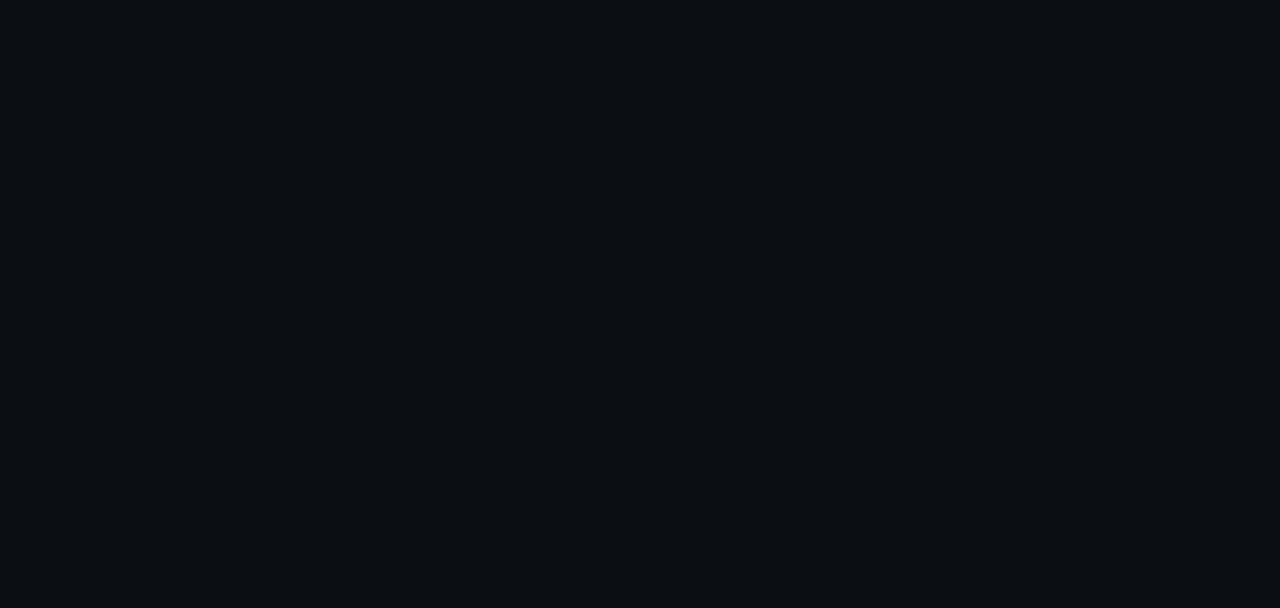
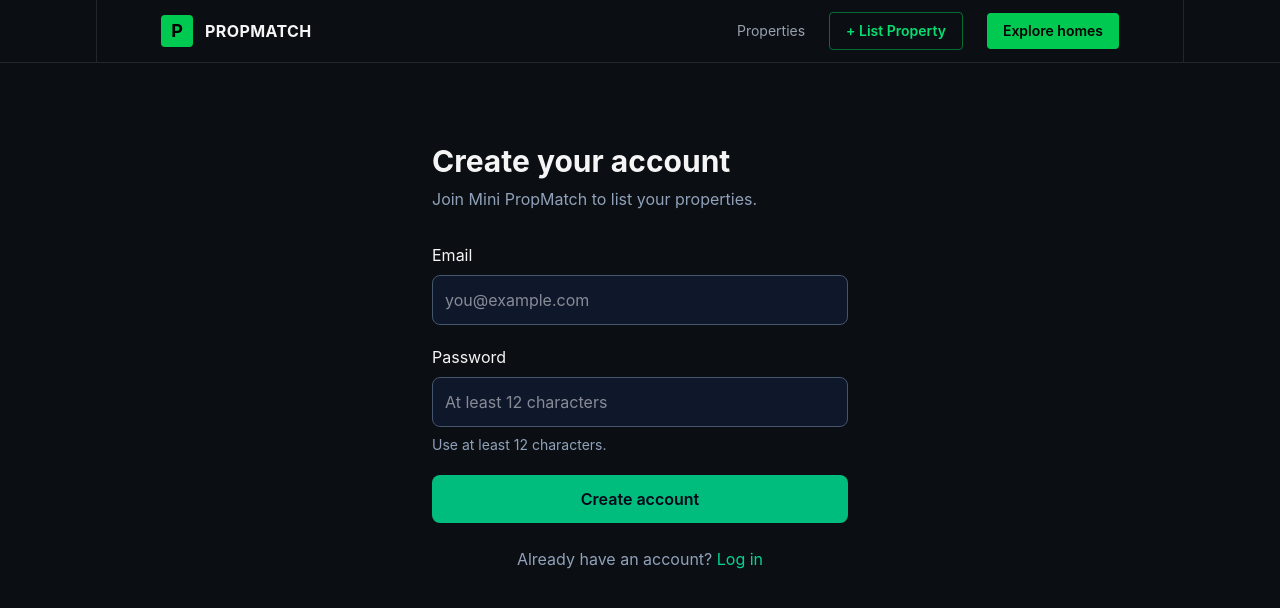
Before and after one commit to vivekajaikumar/mini-propmatch, a React (Vite) app in the folder client/: page /signup in a window 1280 px wide. Before the commit this address had no page. Shown: the top 608 px of the page. Built offline with nearby package versions, Linux system fonts and the light colour scheme.

Commit message:
feat(auth): add React login and signup pages

```diff
--- a/client/src/App.tsx
+++ b/client/src/App.tsx
@@ -1,15 +1,38 @@
 
 import { Route, Routes } from "react-router-dom";
+
 import Home from "./Home";
+import { Navbar } from "./components/Navbar";
 import { PropertyDetails } from "./pages/PropertyDetails";
 import { NewProperty } from "./pages/NewProperty";
 import { EditProperty } from "./pages/EditProperty";
-import { Navbar } from "./components/Navbar";
+import { Login } from "./pages/Login";
+import { Signup } from "./pages/Signup";
 
 function App() {
     return (
         <Routes>
             <Route path="/" element={<Home />} />
+
+            <Route
+                path="/login"
+                element={
+                    <>
+                        <Navbar />
+                        <Login />
+                    </>
+                }
+            />
+
+            <Route
+                path="/signup"
+                element={
+                    <>
+                        <Navbar />
+                        <Signup />
+                    </>
+                }
+            />
 
             <Route
                 path="/properties/new"
--- /dev/null
+++ b/client/src/pages/Login.tsx
@@ -0,0 +1,104 @@
+
+import { useState, type FormEvent } from "react";
+import { useNavigate, Link } from "react-router-dom";
+import axios from "axios";
+
+export function Login() {
+    const navigate = useNavigate();
+
+    const [email, setEmail] = useState("");
+    const [password, setPassword] = useState("");
+    const [error, setError] = useState("");
+    const [loading, setLoading] = useState(false);
+
+    async function handleSubmit(event: FormEvent<HTMLFormElement>) {
+        event.preventDefault();
+
+        setError("");
+        setLoading(true);
+
+        try {
+            await axios.post("/api/auth/login", {
+                email,
+                password,
+            });
+
+            navigate("/");
+        } catch (err) {
+            if (axios.isAxiosError(err)) {
+                setError(
+                    err.response?.data?.message ??
+                    "Unable to log in"
+                );
+            } else {
+                setError("Something went wrong");
+            }
+        } finally {
+            setLoading(false);
+        }
+    }
+
+    return (
+        <main className="mx-auto mt-20 max-w-md px-4">
+            <h1 className="mb-6 text-3xl font-bold">
+                Welcome back
+            </h1>
+
+            <form onSubmit={handleSubmit} className="space-y-5">
+                <div>
+                    <label htmlFor="email" className="mb-2 block">
+                        Email
+                    </label>
+                    <input
+                        id="email"
+                        type="email"
+                        autoComplete="email"
+                        required
+                        value={email}
+                        onChange={(e) => setEmail(e.target.value)}
+                        className="w-full rounded-lg border border-slate-600 bg-slate-900 p-3 text-white"
+                    />
+                </div>
+
+                <div>
+                    <label htmlFor="password" className="mb-2 block">
+                        Password
+                    </label>
+                    <input
+                        id="password"
+                        type="password"
+                        autoComplete="current-password"
+                        required
+                        value={password}
+                        onChange={(e) => setPassword(e.target.value)}
+                        className="w-full rounded-lg border border-slate-600 bg-slate-900 p-3 text-white"
+                    />
+                </div>
+
+                {error && (
+                    <p role="alert" className="text-red-400">
+                        {error}
+                    </p>
+                )}
+
+                <button
+                    type="submit"
+                    disabled={loading}
+                    className="w-full rounded-lg bg-emerald-500 p-3 font-semibold text-slate-950 disabled:opacity-50"
+                >
+                    {loading ? "Logging in..." : "Log in"}
+                </button>
+            </form>
+
+            <p className="mt-6 text-center text-slate-400">
+                Don't have an account?{" "}
+                <Link
+                    to="/signup"
+                    className="text-emerald-400 hover:underline"
+                >
+                    Sign up
+                </Link>
+            </p>
+        </main>
+    );
+}
--- /dev/null
+++ b/client/src/pages/Signup.tsx
@@ -0,0 +1,135 @@
+
+import { useState, type FormEvent } from "react";
+import { Link, useNavigate } from "react-router-dom";
+import axios from "axios";
+import { z } from "zod";
+
+const signupSchema = z.object({
+    email: z.email("Enter a valid email address"),
+    password: z
+        .string()
+        .min(12, "Password must be at least 12 characters")
+        .max(128, "Password must be at most 128 characters"),
+});
+
+export function Signup() {
+    const navigate = useNavigate();
+
+    const [email, setEmail] = useState("");
+    const [password, setPassword] = useState("");
+    const [error, setError] = useState("");
+    const [loading, setLoading] = useState(false);
+
+    async function handleSubmit(event: FormEvent<HTMLFormElement>) {
+        event.preventDefault();
+        setError("");
+
+        const parsed = signupSchema.safeParse({
+            email: email.trim().toLowerCase(),
+            password,
+        });
+
+        if (!parsed.success) {
+            setError(parsed.error.issues[0]?.message ?? "Invalid input");
+            return;
+        }
+
+        setLoading(true);
+
+        try {
+            await axios.post("/api/auth/signup", parsed.data);
+
+            // Signup creates the account but does not log in.
+            navigate("/login");
+        } catch (err) {
+            if (axios.isAxiosError(err)) {
+                setError(
+                    err.response?.data?.message ??
+                    "Unable to create account"
+                );
+            } else {
+                setError("Something went wrong");
+            }
+        } finally {
+            setLoading(false);
+        }
+    }
+
+    return (
+        <main className="mx-auto mt-20 max-w-md px-4">
+            <h1 className="mb-2 text-3xl font-bold">
+                Create your account
+            </h1>
+
+            <p className="mb-8 text-slate-400">
+                Join Mini PropMatch to list your properties.
+            </p>
+
+            <form onSubmit={handleSubmit} className="space-y-5">
+                <div>
+                    <label htmlFor="email" className="mb-2 block">
+                        Email
+                    </label>
+
+                    <input
+                        id="email"
+                        type="email"
+                        autoComplete="email"
+                        required
+                        value={email}
+                        onChange={(event) => setEmail(event.target.value)}
+                        className="w-full rounded-lg border border-slate-600 bg-slate-900 p-3 text-white"
+                        placeholder="you@example.com"
+                    />
+                </div>
+
+                <div>
+                    <label htmlFor="password" className="mb-2 block">
+                        Password
+                    </label>
+
+                    <input
+                        id="password"
+                        type="password"
+                        autoComplete="new-password"
+                        required
+                        minLength={12}
+                        maxLength={128}
+                        value={password}
+                        onChange={(event) => setPassword(event.target.value)}
+                        className="w-full rounded-lg border border-slate-600 bg-slate-900 p-3 text-white"
+                        placeholder="At least 12 characters"
+                    />
+
+                    <p className="mt-2 text-sm text-slate-400">
+                        Use at least 12 characters.
+                    </p>
+                </div>
+
+                {error && (
+                    <p role="alert" className="text-sm text-red-400">
+                        {error}
+                    </p>
+                )}
+
+                <button
+                    type="submit"
+                    disabled={loading}
+                    className="w-full rounded-lg bg-emerald-500 p-3 font-semibold text-slate-950 disabled:opacity-50"
+                >
+                    {loading ? "Creating account..." : "Create account"}
+                </button>
+            </form>
+
+            <p className="mt-6 text-center text-slate-400">
+                Already have an account?{" "}
+                <Link
+                    to="/login"
+                    className="text-emerald-400 hover:underline"
+                >
+                    Log in
+                </Link>
+            </p>
+        </main>
+    );
+}
```
